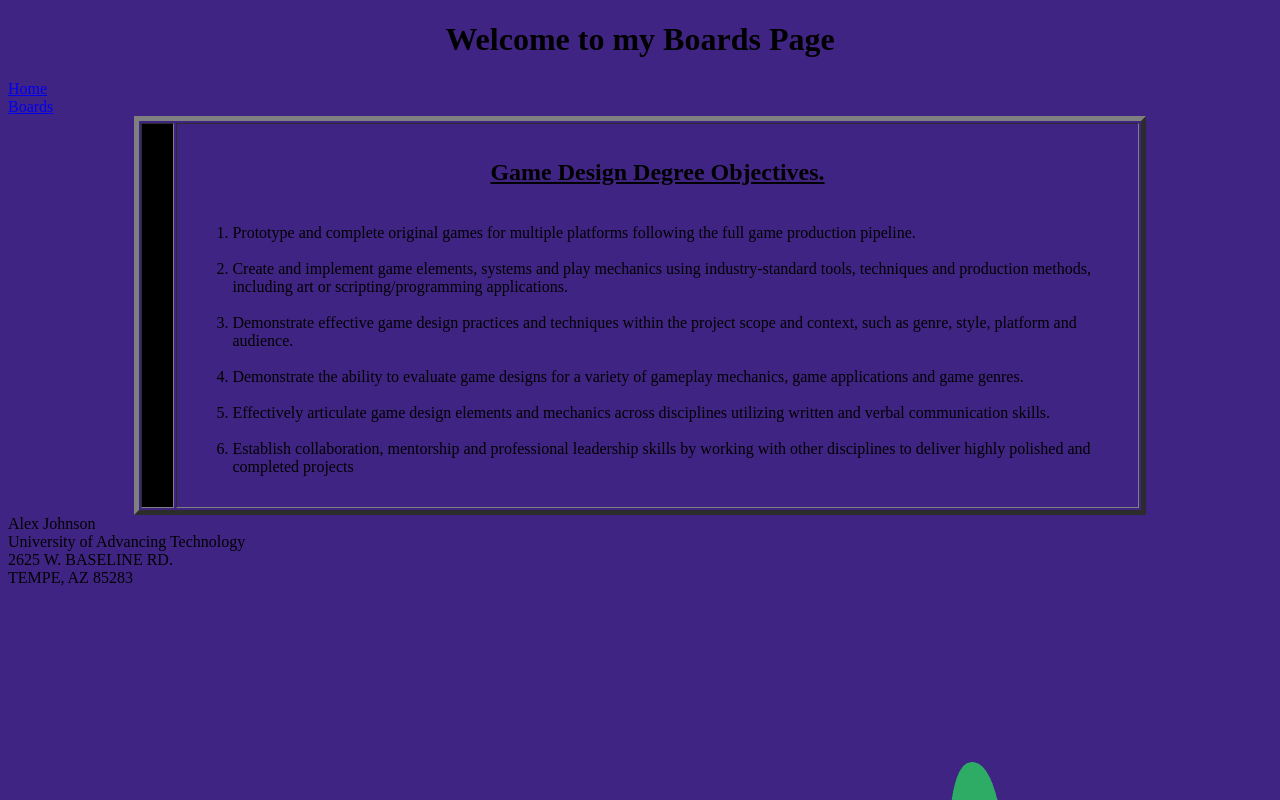
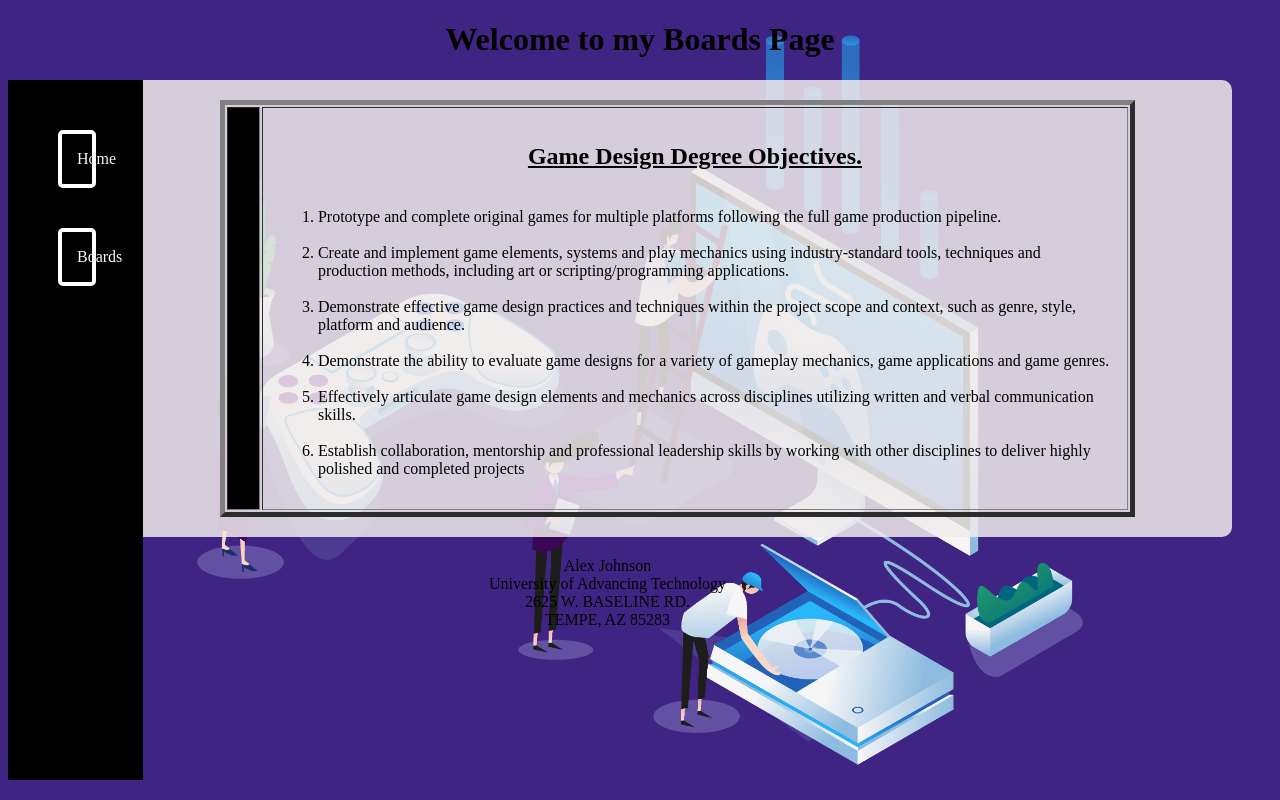
Before and after one commit to UAT-AJJ-Ark/CSC-102-htlms, a plain HTML site: page Boards.html in a window 1280 px wide. Drawn offline with Linux system fonts and the light colour scheme.

Commit message:
Add files via upload
index-home, boards, and css files, but now i cant run either of the pages. trying to add sidebar under the nav links and add buttons to the links that show when hovering mouse.

```diff
--- a/Boards.html
+++ b/Boards.html
@@ -1,4 +1,4 @@
-                                                <!-- Alex Johnson,11.11.25-->
+                                              <!-- Alex Johnson,11.11.25-->
                                               <!-- DocType is the first tag on the page and it tells  the browers that this is an HTML5 page-->
 <!DocType html>                               <!-- this is an HTML comment -->
                                                            <!--The html tag goes next -->
@@ -6,8 +6,9 @@
                                                 <!-- The Head section has info for the brower and search engine-->
     <head>
       <title>CSC102 Boards Page</title>
+      <link rel = "stylesheet" href = "main.css">
     </head>
-                                                     <!--the body section holds the text and images that we want to show the user-->
+      <body> <!--the body section holds the text and images that we want to show the user-->
       <header>
       <h1><center>Welcome to my Boards Page</center></h1><!-- Center Welcome msg-->
       </header><!-- OPEN AND CLOSED HEADER TO ONLY INCULDE WELCOME MSG-->
@@ -16,9 +17,8 @@
                         <br>
                         <a href = "Boards.html">Boards</a>
                     </nav>
-   <body background="pics/Game dev background.png"><!-- Added a background img that is to big and cant reformat throught Html, leaving this here till i get to css to resize
-                                                            this background img-->
-          <table border = "5" width = "80%" align="Center"cellpadding="15" > <!-- create border with starting width 100%->80%, added celling padding to give
+    <div class="content-box">
+    <table border = "5" width = "80%" align="Center"cellpadding="15" > <!-- create border with starting width 100%->80%, added celling padding to give
                                                               space between obj line and left wall of the border-->
         <tr> <!-- tr = table row-->
             <td width = "1"= bgcolor = "black"><!-- set witdh of table to 10, color to black-->
@@ -40,6 +40,7 @@
             </td>
         </tr>
       </table>
+      </div>
 
       <footer>
             Alex Johnson<br>
--- /dev/null
+++ b/main.css
@@ -0,0 +1,73 @@
+/*
+declaration block:
+
+selctor {
+    property: value;
+    property2 value;
+}
+*/
+body
+{
+   background-image: url("pics/Game dev background.png");
+   background-size: cover; /* makes the image fill the screen */
+   background-repeat: no-repeat;/* prevents tile patterns */
+   background-attachment: fixed;/* keeps image still while scrolling */
+   background-position: center;/* centers the image */
+
+}
+
+nav/*adds black sidebar under the nav links*/
+{
+    height: 600px;
+    width: 35px;
+    float:  left;
+    padding: 50px;
+    line-height: 30px;
+    background-color: black;
+}
+nav a {
+    display: block;
+    color: whitesmoke;
+    text-decoration:none;
+    padding: 10px 15px;
+    margin-bottom: 10px;
+    border: 4px solid white;
+    border-radius: 5px;
+}
+nav a:hover {
+    background-color: #333;
+    color: cyan;
+    border-color: cyan;     /* border glows when hovered */
+    transform: scale(1.05); /* slight pop-out effect */
+}
+nav a.active {
+    background-color: rgb(255, 51, 0);
+    color: black;
+    border-color: white;
+}
+
+
+
+footer
+{
+    text-align: center;
+    margin-right: 200px;
+
+}
+
+#MemeImage
+{
+    margin-right: 200px;
+    width: 400px;
+}
+
+h1
+{
+    text-align: center;
+}
+.content-box {
+    background-color: rgba(240, 235, 235, 0.85);
+    padding: 20px;
+    margin: 20px 40px;
+    border-radius: 10px;
+}
```
Also changed, not shown: Index.html (+3 -2 lines).
